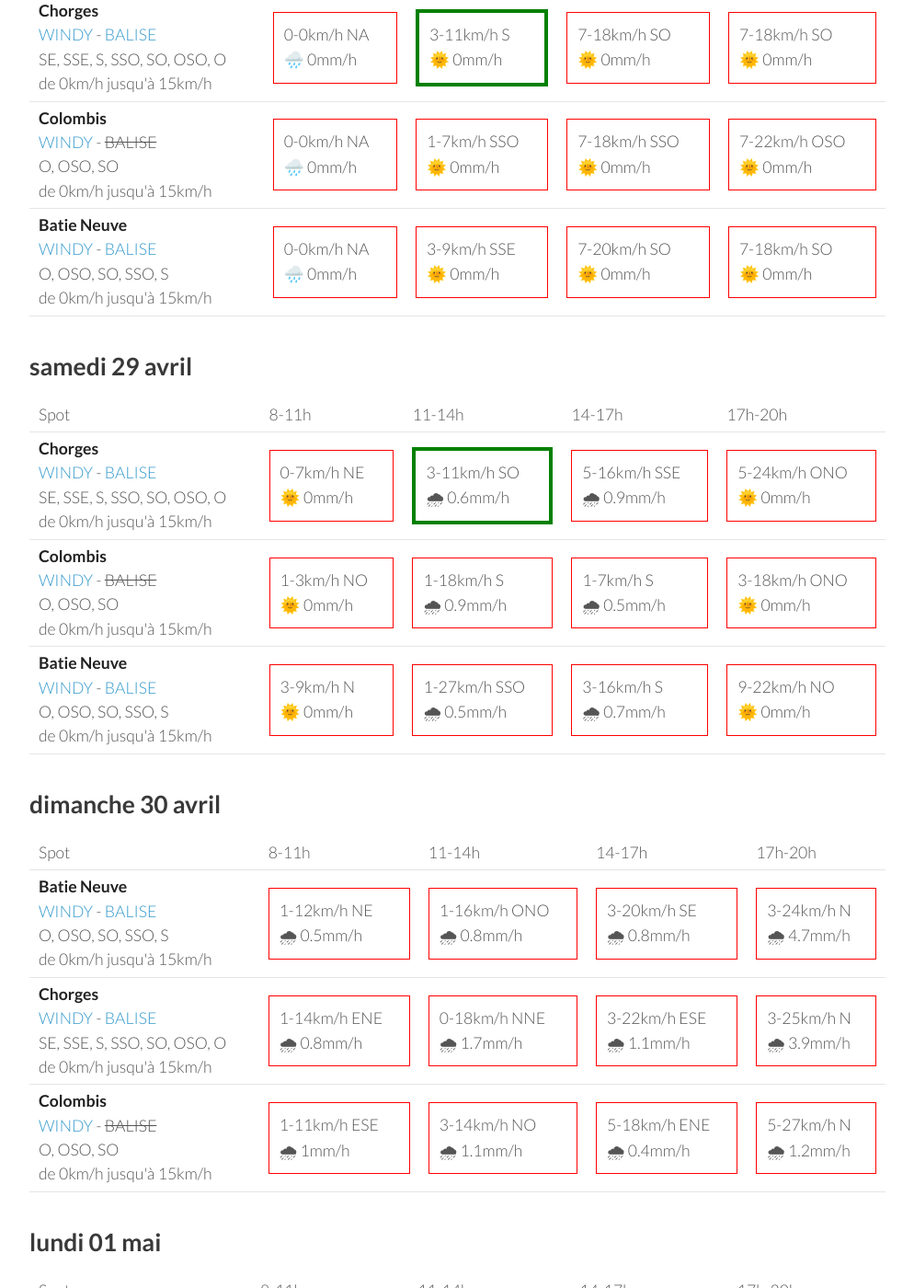
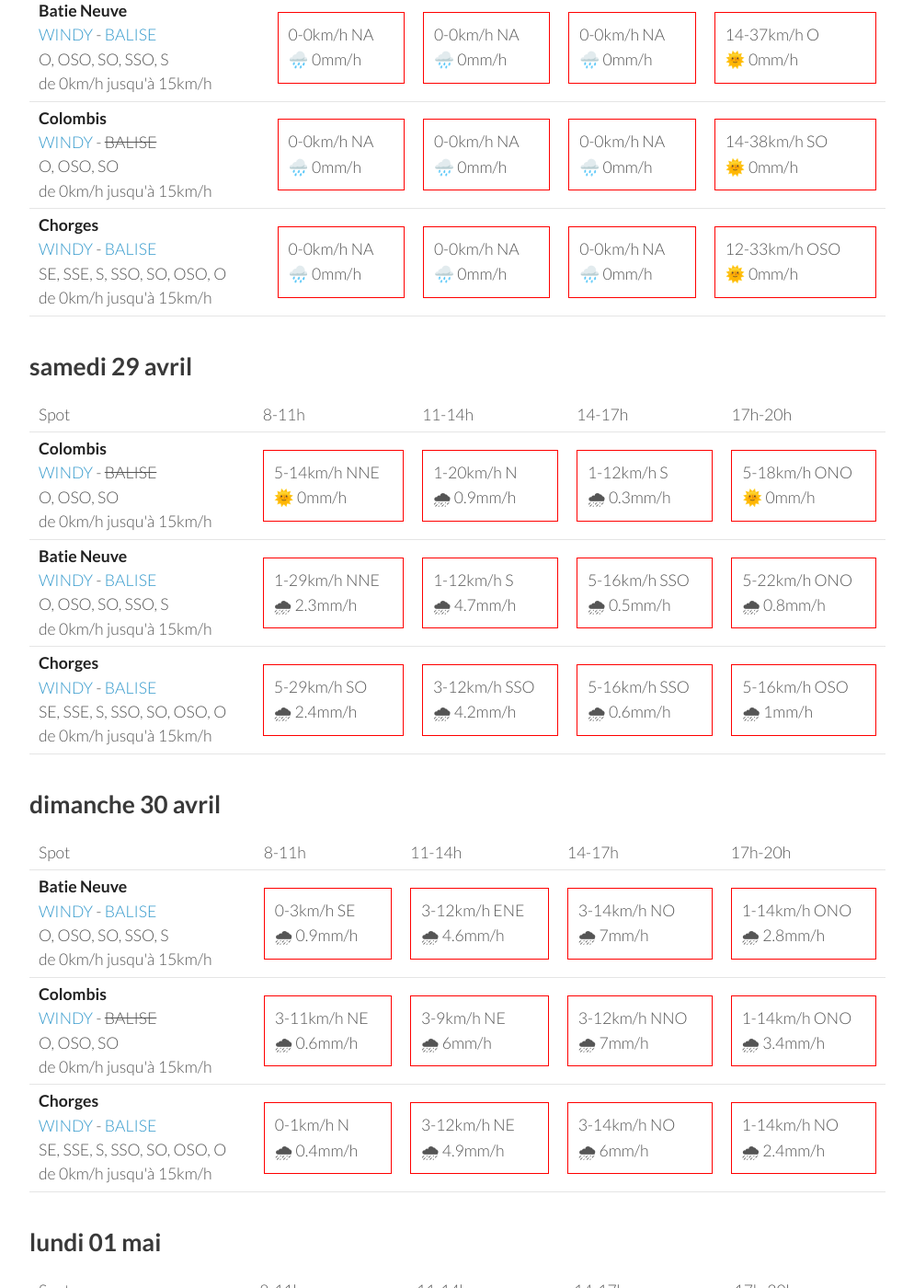
Before and after one commit to parapente-dans-le-nord/parapente-dans-le-nord.github.io, a Jekyll site: the page built from serre_poncon.markdown, in a window 1280 px wide and 1400 px high, scrolled down 373 px. Shown: the whole window at 92% size, without its empty margins (26-1020 px from the left). Built offline with Jekyll 4.4.1, drawn with Linux system fonts in a browser that asks for light colours; some of the changed text lies outside the part shown.

Commit message:
update index.markdown

```diff
--- a/serre_poncon.markdown
+++ b/serre_poncon.markdown
@@ -22,30 +22,30 @@ page mise à jour le vendredi 28 avril 17:31
       <td>17h-20h</td>
     </tr>
 <tr>
-        <td><strong>Chorges</strong><br><a href="https://windy.com/44.578/6.280?44.559,6.262,10">WINDY</a> - <span class=""><a href="https://www.openwindmap.org/PP554">BALISE</a> </span><br> <span class="vent-favorable">SE, SSE, S, SSO, SO, OSO, O</span><br><span class="force-vent">de 0km/h jusqu'à 15km/h</span> </td>
+        <td><strong>Batie Neuve</strong><br><a href="https://windy.com/44.584/6.236?44.559,6.262,10,m:eTtagly">WINDY</a> - <span class=""><a href="https://www.openwindmap.org/PP554">BALISE</a> </span><br> <span class="vent-favorable">O, OSO, SO, SSO, S</span><br><span class="force-vent">de 0km/h jusqu'à 15km/h</span> </td>
 
             <td><div class="not-flyable"><p>0-0km/h NA</p><p>🌧️ 0mm/h</p></div></td>
-            <td><div class="flyable"><p>3-11km/h S</p><p>🌞 0mm/h</p></div></td>
-            <td><div class="not-flyable"><p>7-18km/h SO</p><p>🌞 0mm/h</p></div></td>
-            <td><div class="not-flyable"><p>7-18km/h SO</p><p>🌞 0mm/h</p></div></td>
+            <td><div class="not-flyable"><p>0-0km/h NA</p><p>🌧️ 0mm/h</p></div></td>
+            <td><div class="not-flyable"><p>0-0km/h NA</p><p>🌧️ 0mm/h</p></div></td>
+            <td><div class="not-flyable"><p>14-37km/h O</p><p>🌞 0mm/h</p></div></td>
 
     </tr>
 <tr>
         <td><strong>Colombis</strong><br><a href="https://windy.com/44.494/6.216?44.559,6.262,10">WINDY</a> - <span class="no-balise"> BALISE </span><br> <span class="vent-favorable">O, OSO, SO</span><br><span class="force-vent">de 0km/h jusqu'à 15km/h</span> </td>
 
             <td><div class="not-flyable"><p>0-0km/h NA</p><p>🌧️ 0mm/h</p></div></td>
-            <td><div class="not-flyable"><p>1-7km/h SSO</p><p>🌞 0mm/h</p></div></td>
-            <td><div class="not-flyable"><p>7-18km/h SSO</p><p>🌞 0mm/h</p></div></td>
-            <td><div class="not-flyable"><p>7-22km/h OSO</p><p>🌞 0mm/h</p></div></td>
+            <td><div class="not-flyable"><p>0-0km/h NA</p><p>🌧️ 0mm/h</p></div></td>
+            <td><div class="not-flyable"><p>0-0km/h NA</p><p>🌧️ 0mm/h</p></div></td>
+            <td><div class="not-flyable"><p>14-38km/h SO</p><p>🌞 0mm/h</p></div></td>
 
     </tr>
 <tr>
-        <td><strong>Batie Neuve</strong><br><a href="https://windy.com/44.584/6.236?44.559,6.262,10,m:eTtagly">WINDY</a> - <span class=""><a href="https://www.openwindmap.org/PP554">BALISE</a> </span><br> <span class="vent-favorable">O, OSO, SO, SSO, S</span><br><span class="force-vent">de 0km/h jusqu'à 15km/h</span> </td>
+        <td><strong>Chorges</strong><br><a href="https://windy.com/44.578/6.280?44.559,6.262,10">WINDY</a> - <span class=""><a href="https://www.openwindmap.org/PP554">BALISE</a> </span><br> <span class="vent-favorable">SE, SSE, S, SSO, SO, OSO, O</span><br><span class="force-vent">de 0km/h jusqu'à 15km/h</span> </td>
 
             <td><div class="not-flyable"><p>0-0km/h NA</p><p>🌧️ 0mm/h</p></div></td>
-            <td><div class="not-flyable"><p>3-9km/h SSE</p><p>🌞 0mm/h</p></div></td>
-            <td><div class="not-flyable"><p>7-20km/h SO</p><p>🌞 0mm/h</p></div></td>
-            <td><div class="not-flyable"><p>7-18km/h SO</p><p>🌞 0mm/h</p></div></td>
+            <td><div class="not-flyable"><p>0-0km/h NA</p><p>🌧️ 0mm/h</p></div></td>
+            <td><div class="not-flyable"><p>0-0km/h NA</p><p>🌧️ 0mm/h</p></div></td>
+            <td><div class="not-flyable"><p>12-33km/h OSO</p><p>🌞 0mm/h</p></div></td>
 
     </tr>
 
@@ -65,32 +65,32 @@ page mise à jour le vendredi 28 avril 17:31
       <td>17h-20h</td>
     </tr>
 <tr>
-        <td><strong>Chorges</strong><br><a href="https://windy.com/44.578/6.280?44.559,6.262,10">WINDY</a> - <span class=""><a href="https://www.openwindmap.org/PP554">BALISE</a> </span><br> <span class="vent-favorable">SE, SSE, S, SSO, SO, OSO, O</span><br><span class="force-vent">de 0km/h jusqu'à 15km/h</span> </td>
-
-            <td><div class="not-flyable"><p>0-7km/h NE</p><p>🌞 0mm/h</p></div></td>
-            <td><div class="flyable"><p>3-11km/h SO</p><p>🌧 0.6mm/h</p></div></td>
-            <td><div class="not-flyable"><p>5-16km/h SSE</p><p>🌧 0.9mm/h</p></div></td>
-            <td><div class="not-flyable"><p>5-24km/h ONO</p><p>🌞 0mm/h</p></div></td>
-
-
-    </tr>
-<tr>
         <td><strong>Colombis</strong><br><a href="https://windy.com/44.494/6.216?44.559,6.262,10">WINDY</a> - <span class="no-balise"> BALISE </span><br> <span class="vent-favorable">O, OSO, SO</span><br><span class="force-vent">de 0km/h jusqu'à 15km/h</span> </td>
 
-            <td><div class="not-flyable"><p>1-3km/h NO</p><p>🌞 0mm/h</p></div></td>
-            <td><div class="not-flyable"><p>1-18km/h S</p><p>🌧 0.9mm/h</p></div></td>
-            <td><div class="not-flyable"><p>1-7km/h S</p><p>🌧 0.5mm/h</p></div></td>
-            <td><div class="not-flyable"><p>3-18km/h ONO</p><p>🌞 0mm/h</p></div></td>
+            <td><div class="not-flyable"><p>5-14km/h NNE</p><p>🌞 0mm/h</p></div></td>
+            <td><div class="not-flyable"><p>1-20km/h N</p><p>🌧 0.9mm/h</p></div></td>
+            <td><div class="not-flyable"><p>1-12km/h S</p><p>🌧 0.3mm/h</p></div></td>
+            <td><div class="not-flyable"><p>5-18km/h ONO</p><p>🌞 0mm/h</p></div></td>
 
 
     </tr>
 <tr>
         <td><strong>Batie Neuve</strong><br><a href="https://windy.com/44.584/6.236?44.559,6.262,10,m:eTtagly">WINDY</a> - <span class=""><a href="https://www.openwindmap.org/PP554">BALISE</a> </span><br> <span class="vent-favorable">O, OSO, SO, SSO, S</span><br><span class="force-vent">de 0km/h jusqu'à 15km/h</span> </td>
 
-            <td><div class="not-flyable"><p>3-9km/h N</p><p>🌞 0mm/h</p></div></td>
-            <td><div class="not-flyable"><p>1-27km/h SSO</p><p>🌧 0.5mm/h</p></div></td>
-            <td><div class="not-flyable"><p>3-16km/h S</p><p>🌧 0.7mm/h</p></div></td>
-            <td><div class="not-flyable"><p>9-22km/h NO</p><p>🌞 0mm/h</p></div></td>
+            <td><div class="not-flyable"><p>1-29km/h NNE</p><p>🌧 2.3mm/h</p></div></td>
+            <td><div class="not-flyable"><p>1-12km/h S</p><p>🌧 4.7mm/h</p></div></td>
+            <td><div class="not-flyable"><p>5-16km/h SSO</p><p>🌧 0.5mm/h</p></div></td>
+            <td><div class="not-flyable"><p>5-22km/h ONO</p><p>🌧 0.8mm/h</p></div></td>
+
+
+    </tr>
+<tr>
+        <td><strong>Chorges</strong><br><a href="https://windy.com/44.578/6.280?44.559,6.262,10">WINDY</a> - <span class=""><a href="https://www.openwindmap.org/PP554">BALISE</a> </span><br> <span class="vent-favorable">SE, SSE, S, SSO, SO, OSO, O</span><br><span class="force-vent">de 0km/h jusqu'à 15km/h</span> </td>
+
+            <td><div class="not-flyable"><p>5-29km/h SO</p><p>🌧 2.4mm/h</p></div></td>
+            <td><div class="not-flyable"><p>3-12km/h SSO</p><p>🌧 4.2mm/h</p></div></td>
+            <td><div class="not-flyable"><p>5-16km/h SSO</p><p>🌧 0.6mm/h</p></div></td>
+            <td><div class="not-flyable"><p>5-16km/h OSO</p><p>🌧 1mm/h</p></div></td>
 
 
     </tr>
@@ -113,30 +113,30 @@ page mise à jour le vendredi 28 avril 17:31
 <tr>
         <td><strong>Batie Neuve</strong><br><a href="https://windy.com/44.584/6.236?44.559,6.262,10,m:eTtagly">WINDY</a> - <span class=""><a href="https://www.openwindmap.org/PP554">BALISE</a> </span><br> <span class="vent-favorable">O, OSO, SO, SSO, S</span><br><span class="force-vent">de 0km/h jusqu'à 15km/h</span> </td>
 
-            <td><div class="not-flyable"><p>1-12km/h NE</p><p>🌧 0.5mm/h</p></div></td>
-            <td><div class="not-flyable"><p>1-16km/h ONO</p><p>🌧 0.8mm/h</p></div></td>
-            <td><div class="not-flyable"><p>3-20km/h SE</p><p>🌧 0.8mm/h</p></div></td>
-            <td><div class="not-flyable"><p>3-24km/h N</p><p>🌧 4.7mm/h</p></div></td>
+            <td><div class="not-flyable"><p>0-3km/h SE</p><p>🌧 0.9mm/h</p></div></td>
+            <td><div class="not-flyable"><p>3-12km/h ENE</p><p>🌧 4.6mm/h</p></div></td>
+            <td><div class="not-flyable"><p>3-14km/h NO</p><p>🌧 7mm/h</p></div></td>
+            <td><div class="not-flyable"><p>1-14km/h ONO</p><p>🌧 2.8mm/h</p></div></td>
+
+
+    </tr>
+<tr>
+        <td><strong>Colombis</strong><br><a href="https://windy.com/44.494/6.216?44.559,6.262,10">WINDY</a> - <span class="no-balise"> BALISE </span><br> <span class="vent-favorable">O, OSO, SO</span><br><span class="force-vent">de 0km/h jusqu'à 15km/h</span> </td>
+
+            <td><div class="not-flyable"><p>3-11km/h NE</p><p>🌧 0.6mm/h</p></div></td>
+            <td><div class="not-flyable"><p>3-9km/h NE</p><p>🌧 6mm/h</p></div></td>
+            <td><div class="not-flyable"><p>3-12km/h NNO</p><p>🌧 7mm/h</p></div></td>
+            <td><div class="not-flyable"><p>1-14km/h ONO</p><p>🌧 3.4mm/h</p></div></td>
 
 
     </tr>
 <tr>
         <td><strong>Chorges</strong><br><a href="https://windy.com/44.578/6.280?44.559,6.262,10">WINDY</a> - <span class=""><a href="https://www.openwindmap.org/PP554">BALISE</a> </span><br> <span class="vent-favorable">SE, SSE, S, SSO, SO, OSO, O</span><br><span class="force-vent">de 0km/h jusqu'à 15km/h</span> </td>
 
-            <td><div class="not-flyable"><p>1-14km/h ENE</p><p>🌧 0.8mm/h</p></div></td>
-            <td><div class="not-flyable"><p>0-18km/h NNE</p><p>🌧 1.7mm/h</p></div></td>
-            <td><div class="not-flyable"><p>3-22km/h ESE</p><p>🌧 1.1mm/h</p></div></td>
-            <td><div class="not-flyable"><p>3-25km/h N</p><p>🌧 3.9mm/h</p></div></td>
-
-
-    </tr>
-<tr>
-        <td><strong>Colombis</strong><br><a href="https://windy.com/44.494/6.216?44.559,6.262,10">WINDY</a> - <span class="no-balise"> BALISE </span><br> <span class="vent-favorable">O, OSO, SO</span><br><span class="force-vent">de 0km/h jusqu'à 15km/h</span> </td>
-
-            <td><div class="not-flyable"><p>1-11km/h ESE</p><p>🌧 1mm/h</p></div></td>
-            <td><div class="not-flyable"><p>3-14km/h NO</p><p>🌧 1.1mm/h</p></div></td>
-            <td><div class="not-flyable"><p>5-18km/h ENE</p><p>🌧 0.4mm/h</p></div></td>
-            <td><div class="not-flyable"><p>5-27km/h N</p><p>🌧 1.2mm/h</p></div></td>
+            <td><div class="not-flyable"><p>0-1km/h N</p><p>🌧 0.4mm/h</p></div></td>
+            <td><div class="not-flyable"><p>3-12km/h NE</p><p>🌧 4.9mm/h</p></div></td>
+            <td><div class="not-flyable"><p>3-14km/h NO</p><p>🌧 6mm/h</p></div></td>
+            <td><div class="not-flyable"><p>1-14km/h NO</p><p>🌧 2.4mm/h</p></div></td>
 
 
     </tr>
@@ -157,32 +157,32 @@ page mise à jour le vendredi 28 avril 17:31
       <td>17h-20h</td>
     </tr>
 <tr>
-        <td><strong>Colombis</strong><br><a href="https://windy.com/44.494/6.216?44.559,6.262,10">WINDY</a> - <span class="no-balise"> BALISE </span><br> <span class="vent-favorable">O, OSO, SO</span><br><span class="force-vent">de 0km/h jusqu'à 15km/h</span> </td>
+        <td><strong>Chorges</strong><br><a href="https://windy.com/44.578/6.280?44.559,6.262,10">WINDY</a> - <span class=""><a href="https://www.openwindmap.org/PP554">BALISE</a> </span><br> <span class="vent-favorable">SE, SSE, S, SSO, SO, OSO, O</span><br><span class="force-vent">de 0km/h jusqu'à 15km/h</span> </td>
 
-            <td><div class="not-flyable"><p>1-11km/h ESE</p><p>🌞 0mm/h</p></div></td>
-            <td><div class="not-flyable"><p>5-20km/h ONO</p><p>🌞 0mm/h</p></div></td>
-            <td><div class="not-flyable"><p>5-37km/h ENE</p><p>🌧 0.7mm/h</p></div></td>
-            <td><div class="not-flyable"><p>1-24km/h NNE</p><p>🌧 0.3mm/h</p></div></td>
+            <td><div class="not-flyable"><p>1-12km/h NNE</p><p>🌧 1.5mm/h</p></div></td>
+            <td><div class="not-flyable"><p>0-18km/h SE</p><p>🌧 1.3mm/h</p></div></td>
+            <td><div class="not-flyable"><p>3-22km/h NNO</p><p>🌧 0.3mm/h</p></div></td>
+            <td><div class="not-flyable"><p>1-25km/h NE</p><p>🌧 1.2mm/h</p></div></td>
 
 
     </tr>
 <tr>
         <td><strong>Batie Neuve</strong><br><a href="https://windy.com/44.584/6.236?44.559,6.262,10,m:eTtagly">WINDY</a> - <span class=""><a href="https://www.openwindmap.org/PP554">BALISE</a> </span><br> <span class="vent-favorable">O, OSO, SO, SSO, S</span><br><span class="force-vent">de 0km/h jusqu'à 15km/h</span> </td>
 
-            <td><div class="not-flyable"><p>1-14km/h NNE</p><p>🌞 0mm/h</p></div></td>
-            <td><div class="not-flyable"><p>3-22km/h OSO</p><p>🌧 0.2mm/h</p></div></td>
-            <td><div class="not-flyable"><p>3-29km/h NNE</p><p>🌧 2.9mm/h</p></div></td>
-            <td><div class="not-flyable"><p>0-25km/h N</p><p>🌧 0.6mm/h</p></div></td>
+            <td><div class="not-flyable"><p>1-12km/h N</p><p>🌧 1.3mm/h</p></div></td>
+            <td><div class="not-flyable"><p>0-18km/h OSO</p><p>🌧 0.6mm/h</p></div></td>
+            <td><div class="not-flyable"><p>5-22km/h NNO</p><p>🌧 0.3mm/h</p></div></td>
+            <td><div class="not-flyable"><p>1-24km/h NNO</p><p>🌧 0.7mm/h</p></div></td>
 
 
     </tr>
 <tr>
-        <td><strong>Chorges</strong><br><a href="https://windy.com/44.578/6.280?44.559,6.262,10">WINDY</a> - <span class=""><a href="https://www.openwindmap.org/PP554">BALISE</a> </span><br> <span class="vent-favorable">SE, SSE, S, SSO, SO, OSO, O</span><br><span class="force-vent">de 0km/h jusqu'à 15km/h</span> </td>
+        <td><strong>Colombis</strong><br><a href="https://windy.com/44.494/6.216?44.559,6.262,10">WINDY</a> - <span class="no-balise"> BALISE </span><br> <span class="vent-favorable">O, OSO, SO</span><br><span class="force-vent">de 0km/h jusqu'à 15km/h</span> </td>
 
-            <td><div class="not-flyable"><p>3-14km/h NE</p><p>🌞 0mm/h</p></div></td>
-            <td><div class="not-flyable"><p>3-22km/h OSO</p><p>🌧 0.2mm/h</p></div></td>
-            <td><div class="not-flyable"><p>1-29km/h NE</p><p>🌧 3.3mm/h</p></div></td>
-            <td><div class="not-flyable"><p>1-25km/h E</p><p>🌧 0.7mm/h</p></div></td>
+            <td><div class="not-flyable"><p>0-14km/h N</p><p>🌧 2.3mm/h</p></div></td>
+            <td><div class="not-flyable"><p>3-18km/h N</p><p>🌧 0.2mm/h</p></div></td>
+            <td><div class="not-flyable"><p>9-27km/h NNO</p><p>🌧 0.3mm/h</p></div></td>
+            <td><div class="not-flyable"><p>5-27km/h NNE</p><p>🌧 1.5mm/h</p></div></td>
 
 
     </tr>
@@ -203,32 +203,32 @@ page mise à jour le vendredi 28 avril 17:31
       <td>17h-20h</td>
     </tr>
 <tr>
-        <td><strong>Colombis</strong><br><a href="https://windy.com/44.494/6.216?44.559,6.262,10">WINDY</a> - <span class="no-balise"> BALISE </span><br> <span class="vent-favorable">O, OSO, SO</span><br><span class="force-vent">de 0km/h jusqu'à 15km/h</span> </td>
+        <td><strong>Batie Neuve</strong><br><a href="https://windy.com/44.584/6.236?44.559,6.262,10,m:eTtagly">WINDY</a> - <span class=""><a href="https://www.openwindmap.org/PP554">BALISE</a> </span><br> <span class="vent-favorable">O, OSO, SO, SSO, S</span><br><span class="force-vent">de 0km/h jusqu'à 15km/h</span> </td>
 
-            <td><div class="not-flyable"><p>3-16km/h NNE</p><p>🌞 0mm/h</p></div></td>
-            <td><div class="not-flyable"><p>3-20km/h NNO</p><p>🌞 0mm/h</p></div></td>
-            <td><div class="not-flyable"><p>7-24km/h ONO</p><p>🌞 0mm/h</p></div></td>
-            <td><div class="not-flyable"><p>11-33km/h ONO</p><p>🌞 0mm/h</p></div></td>
+            <td><div class="not-flyable"><p>3-24km/h NNO</p><p>🌞 0mm/h</p></div></td>
+            <td><div class="not-flyable"><p>3-22km/h NNO</p><p>🌞 0mm/h</p></div></td>
+            <td><div class="not-flyable"><p>5-27km/h NNO</p><p>🌞 0mm/h</p></div></td>
+            <td><div class="not-flyable"><p>9-33km/h NNO</p><p>🌞 0mm/h</p></div></td>
 
 
     </tr>
 <tr>
-        <td><strong>Batie Neuve</strong><br><a href="https://windy.com/44.584/6.236?44.559,6.262,10,m:eTtagly">WINDY</a> - <span class=""><a href="https://www.openwindmap.org/PP554">BALISE</a> </span><br> <span class="vent-favorable">O, OSO, SO, SSO, S</span><br><span class="force-vent">de 0km/h jusqu'à 15km/h</span> </td>
+        <td><strong>Colombis</strong><br><a href="https://windy.com/44.494/6.216?44.559,6.262,10">WINDY</a> - <span class="no-balise"> BALISE </span><br> <span class="vent-favorable">O, OSO, SO</span><br><span class="force-vent">de 0km/h jusqu'à 15km/h</span> </td>
 
-            <td><div class="not-flyable"><p>5-24km/h NNE</p><p>🌞 0mm/h</p></div></td>
-            <td><div class="not-flyable"><p>1-22km/h NO</p><p>🌞 0mm/h</p></div></td>
-            <td><div class="not-flyable"><p>3-24km/h ONO</p><p>🌞 0mm/h</p></div></td>
-            <td><div class="not-flyable"><p>9-29km/h NNO</p><p>🌞 0mm/h</p></div></td>
+            <td><div class="not-flyable"><p>3-16km/h NNO</p><p>🌞 0mm/h</p></div></td>
+            <td><div class="not-flyable"><p>5-20km/h NNO</p><p>🌞 0mm/h</p></div></td>
+            <td><div class="not-flyable"><p>7-27km/h NNO</p><p>🌞 0mm/h</p></div></td>
+            <td><div class="not-flyable"><p>11-35km/h NNO</p><p>🌧 0.2mm/h</p></div></td>
 
 
     </tr>
 <tr>
         <td><strong>Chorges</strong><br><a href="https://windy.com/44.578/6.280?44.559,6.262,10">WINDY</a> - <span class=""><a href="https://www.openwindmap.org/PP554">BALISE</a> </span><br> <span class="vent-favorable">SE, SSE, S, SSO, SO, OSO, O</span><br><span class="force-vent">de 0km/h jusqu'à 15km/h</span> </td>
 
-            <td><div class="not-flyable"><p>5-25km/h NE</p><p>🌞 0mm/h</p></div></td>
-            <td><div class="not-flyable"><p>1-25km/h NNE</p><p>🌞 0mm/h</p></div></td>
-            <td><div class="not-flyable"><p>3-25km/h NO</p><p>🌞 0mm/h</p></div></td>
-            <td><div class="not-flyable"><p>7-27km/h NNO</p><p>🌞 0mm/h</p></div></td>
+            <td><div class="not-flyable"><p>3-24km/h NNE</p><p>🌞 0mm/h</p></div></td>
+            <td><div class="not-flyable"><p>3-24km/h NNE</p><p>🌞 0mm/h</p></div></td>
+            <td><div class="not-flyable"><p>5-27km/h N</p><p>🌞 0mm/h</p></div></td>
+            <td><div class="not-flyable"><p>7-31km/h N</p><p>🌧 0.2mm/h</p></div></td>
 
 
     </tr>
@@ -249,32 +249,32 @@ page mise à jour le vendredi 28 avril 17:31
       <td>17h-20h</td>
     </tr>
 <tr>
+        <td><strong>Chorges</strong><br><a href="https://windy.com/44.578/6.280?44.559,6.262,10">WINDY</a> - <span class=""><a href="https://www.openwindmap.org/PP554">BALISE</a> </span><br> <span class="vent-favorable">SE, SSE, S, SSO, SO, OSO, O</span><br><span class="force-vent">de 0km/h jusqu'à 15km/h</span> </td>
+
+            <td><div class="not-flyable"><p>5-24km/h NE</p><p>🌞 0mm/h</p></div></td>
+            <td><div class="not-flyable"><p>1-25km/h SE</p><p>🌞 0mm/h</p></div></td>
+            <td><div class="not-flyable"><p>3-24km/h SSE</p><p>🌞 0mm/h</p></div></td>
+            <td><div class="not-flyable"><p>7-31km/h SSO</p><p>🌞 0mm/h</p></div></td>
+
+
+    </tr>
+<tr>
         <td><strong>Colombis</strong><br><a href="https://windy.com/44.494/6.216?44.559,6.262,10">WINDY</a> - <span class="no-balise"> BALISE </span><br> <span class="vent-favorable">O, OSO, SO</span><br><span class="force-vent">de 0km/h jusqu'à 15km/h</span> </td>
 
-            <td><div class="not-flyable"><p>5-18km/h E</p><p>🌞 0mm/h</p></div></td>
-            <td><div class="not-flyable"><p>0-18km/h SE</p><p>🌞 0mm/h</p></div></td>
-            <td><div class="not-flyable"><p>5-22km/h S</p><p>🌞 0mm/h</p></div></td>
-            <td><div class="not-flyable"><p>3-24km/h OSO</p><p>🌞 0mm/h</p></div></td>
+            <td><div class="not-flyable"><p>5-20km/h ENE</p><p>🌞 0mm/h</p></div></td>
+            <td><div class="not-flyable"><p>1-18km/h ENE</p><p>🌞 0mm/h</p></div></td>
+            <td><div class="not-flyable"><p>1-18km/h SE</p><p>🌞 0mm/h</p></div></td>
+            <td><div class="not-flyable"><p>7-24km/h SO</p><p>🌞 0mm/h</p></div></td>
 
 
     </tr>
 <tr>
         <td><strong>Batie Neuve</strong><br><a href="https://windy.com/44.584/6.236?44.559,6.262,10,m:eTtagly">WINDY</a> - <span class=""><a href="https://www.openwindmap.org/PP554">BALISE</a> </span><br> <span class="vent-favorable">O, OSO, SO, SSO, S</span><br><span class="force-vent">de 0km/h jusqu'à 15km/h</span> </td>
 
-            <td><div class="not-flyable"><p>3-18km/h NE</p><p>🌞 0mm/h</p></div></td>
-            <td><div class="not-flyable"><p>5-22km/h S</p><p>🌞 0mm/h</p></div></td>
-            <td><div class="not-flyable"><p>7-29km/h S</p><p>🌞 0mm/h</p></div></td>
-            <td><div class="not-flyable"><p>7-33km/h SSO</p><p>🌧 0.3mm/h</p></div></td>
-
-
-    </tr>
-<tr>
-        <td><strong>Chorges</strong><br><a href="https://windy.com/44.578/6.280?44.559,6.262,10">WINDY</a> - <span class=""><a href="https://www.openwindmap.org/PP554">BALISE</a> </span><br> <span class="vent-favorable">SE, SSE, S, SSO, SO, OSO, O</span><br><span class="force-vent">de 0km/h jusqu'à 15km/h</span> </td>
-
-            <td><div class="not-flyable"><p>5-20km/h ENE</p><p>🌞 0mm/h</p></div></td>
-            <td><div class="not-flyable"><p>5-22km/h SSO</p><p>🌞 0mm/h</p></div></td>
-            <td><div class="not-flyable"><p>5-29km/h SSO</p><p>🌞 0mm/h</p></div></td>
-            <td><div class="not-flyable"><p>7-31km/h SSO</p><p>🌧 0.2mm/h</p></div></td>
+            <td><div class="not-flyable"><p>5-20km/h NE</p><p>🌞 0mm/h</p></div></td>
+            <td><div class="not-flyable"><p>1-22km/h S</p><p>🌞 0mm/h</p></div></td>
+            <td><div class="not-flyable"><p>3-24km/h S</p><p>🌞 0mm/h</p></div></td>
+            <td><div class="not-flyable"><p>7-31km/h SSO</p><p>🌞 0mm/h</p></div></td>
 
 
     </tr>
```
Also changed, not shown: other parts of serre_poncon.markdown (+1 -1 lines).
